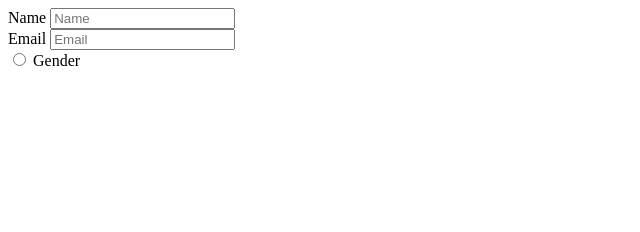
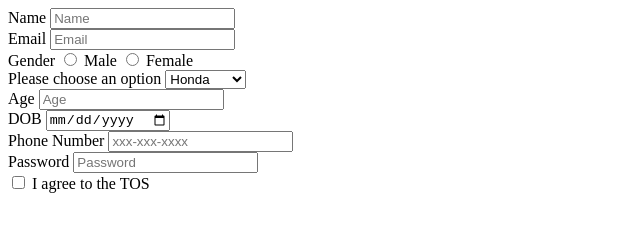
Before and after one commit to acciojob/signup-form-car-Anna-012, a website: page main.html in a window 1280 px wide. Shown: the whole page, without its empty margins (0-640 px from the left). Drawn offline with Linux system fonts and the light colour scheme.

Commit message:
created a submission

```diff
--- a/main.html
+++ b/main.html
@@ -14,10 +14,35 @@
 		<label for="email">Email</label>
 		<input type="Email" id="email" placeholder="Email" required>
 		<br>
-		<label for="">
-		<input type="radio" id="gender_m, gender_f" required>
-			Gender
-		</label>
+
+		<label>Gender</label>
+		<input type="radio"   id="gender_m, gender_f"/>
+        <label for="male">Male</label>
+		<input type="radio"   id="gender_m, gender_f"/>
+        <label for="male">Female</label><br>
+
+		<label for="cars">Please choose an option</label>
+		<select id="cars" required>
+			<option value="Honda">Honda</option>
+			<option value="Mercedes">Marcedes</option>
+			<option value="Audi">Audi</option>
+		</select><br>
+
+		<label for="Age">Age</label>
+		<input type="Number" id="age" placeholder="Age" required><br>
+
+		 <lable for="dob">DOB</lable>
+        <input type="Date" id="dob"><br>
+
+		<label for="tel">Phone Number</label>
+		<input type="tel" id="tel" placeholder="xxx-xxx-xxxx"><br>
+
+		<label for="password">Password</label>
+		<input type="Password" id="password" placeholder="Password"><br>
+
+		<input type="checkbox" id="tos">
+		<label>I agree to the TOS</label>
+
 	</form>
 	<!-- the entire body must be written by student -->
     <script type="text/javascript" src="./script.js">
```
